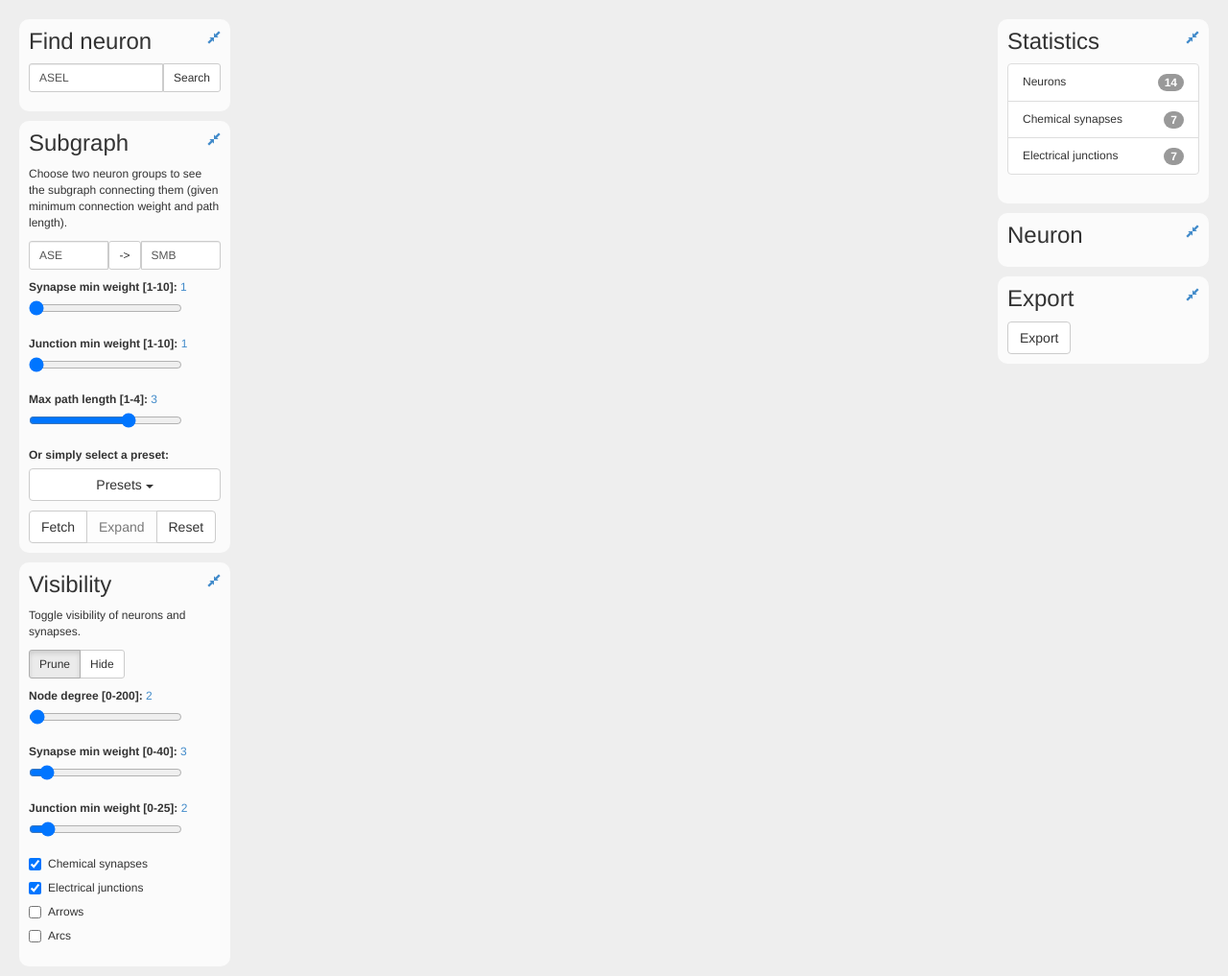
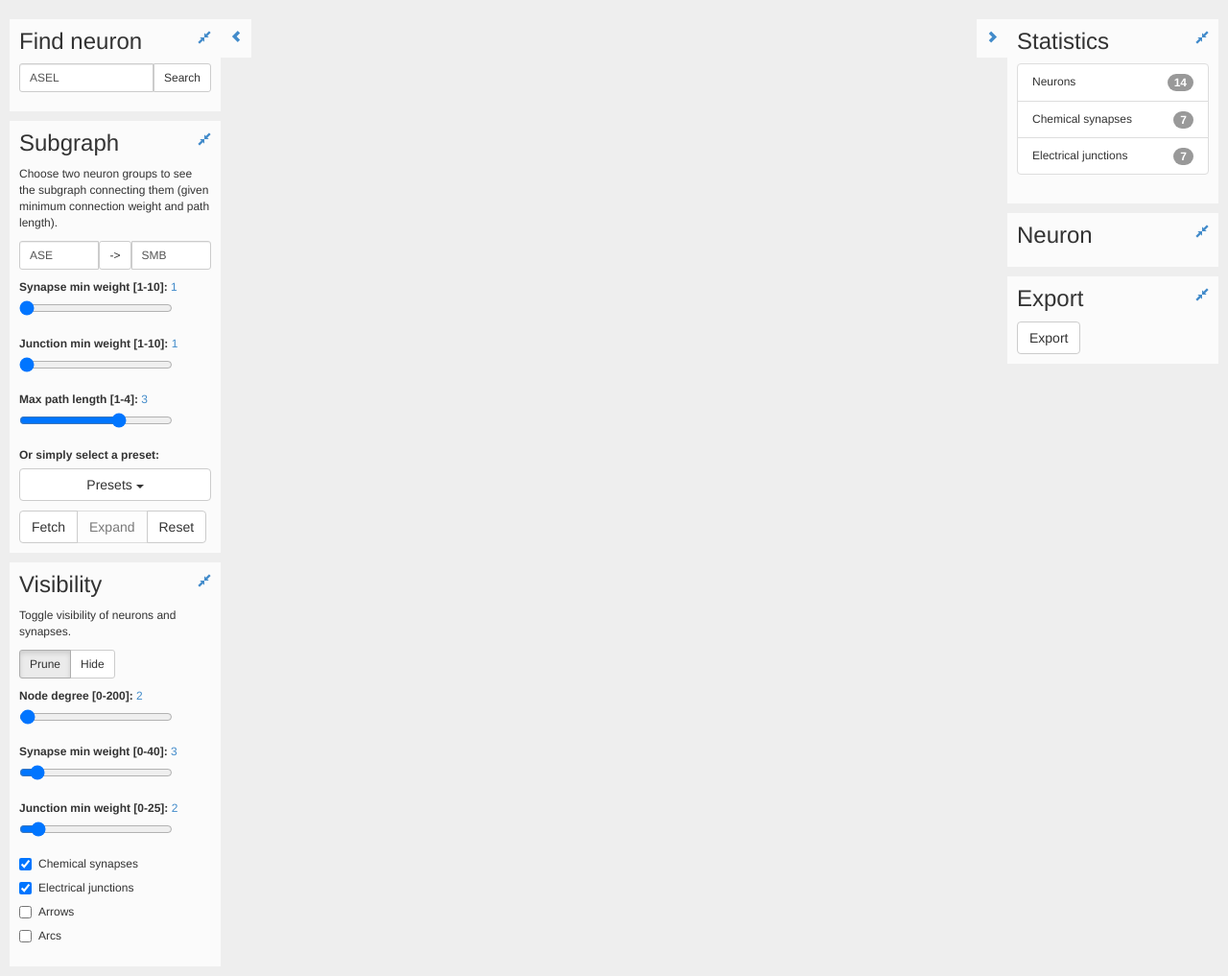
Before and after one commit to buhrmann/elegans, a Flask app: page / in a window 1280 px wide. Shown: the whole page at 96% size. Run offline with Flask 2, Linux system fonts and the light colour scheme; data that the repository does not hold is empty; some libraries are stand-ins or nearby versions.

Commit message:
Made UI panels slide-away-able

```diff
--- a/static/css/d3.css
+++ b/static/css/d3.css
@@ -1,31 +1,75 @@
+@import url(https://fonts.googleapis.com/css?family=Merriweather:300,400,700,900,300italic,400italic,700italic]);
+
 body {
   background-color: #eee;
   margin: 0;
   font-size: 12px;
+  padding-bottom: 0px;
+  margin-bottom: 0px;
+  overflow: hidden;
 }
+
+/*body h3 {
+  font-family: "Merriweather", "PT Serif", Georgia, serif;
+*/}
 
 #graph {
   display: block;
+  position: absolute;
   width: 100%;
   margin: 0 auto;
 }
 
 .uiwidget {
-  width: 220px;
-  /*font-size: 12px;*/
+  position: absolute;
+  top: 20px;
+  width: 310px;
+  overflow: hidden;
+  -webkit-transition: all 0.3s ease;
+  -moz-transition: all 0.3s ease;
+  transition: all 0.3s ease;
 }
 
-#menu-widget {
-  position:absolute;
-  top: 20px;
-  left: 20px;
+.uihandle {
+  background-color: rgba(255, 255, 255, 0.75);
+  position: relative;
+  top: 0px;
+  height: 40px;
+  padding: 10px;
 }
 
-#node-widget {
-  position: fixed;
-  top: 20px;
-  right: 20px;
+.uihandle-left {
+  float:left;
 }
+
+.uihandle-right {
+  float:right;
+}
+
+.uihandle a {
+  text-decoration: none;
+}
+
+.uiwidget-left {
+  left: -210px;
+}
+
+.uiwidget-left.out {
+  left: 10px;
+}
+
+.uiwidget-right {
+  right: -210px;
+}
+
+.uiwidget-right.out {
+  right: 10px;
+}
+
+.uiwidget .handlelabel {
+  display: none;
+}
+
 
 .uiwidget h3 {
   margin-top: 0px;
@@ -44,10 +88,19 @@ output {
 }
 
 .formpanel {
+  width: 220px;
   background-color: rgba(255, 255, 255, 0.75);
   padding: 10px;
   margin-bottom: 10px;
-  border-radius: 10px;
+  /*border-radius: 10px;*/
+}
+
+.uiwidget-left .formpanel {
+  float: left;
+}
+
+.uiwidget-right .formpanel {
+  float: right;
 }
 
 #fetchbutton, #resetbutton {
--- a/templates/graph.html
+++ b/templates/graph.html
@@ -5,8 +5,7 @@
   {% if data %}
     <div id="graph"></div>
 
-     <div class="uiwidget" id="menu-widget">
-      <form>
+    <div class="uiwidget uiwidget-left out" id="left-widget">
         <div class="formpanel">
           <h3>Find neuron
             <small><a href="#searchpanel" data-toggle="collapse" aria-expanded="true" aria-controls="nodepanel">
@@ -23,6 +22,12 @@
               </div>
             </p>
           </div>
+        </div>
+        <div class="uihandle uihandle-left" id="lefthandle">
+          <a href="#">
+            <span class="handlelabel">Controls</span>
+            <span class='glyphicon glyphicon-chevron-left'></span>
+          </a>
         </div>
 
         <div class="formpanel">
@@ -118,10 +123,9 @@
           </div>
         </div>
         </div>
-      </form>
     </div>
 
-    <div class="uiwidget" id="node-widget">
+    <div class="uiwidget uiwidget-right out" id="right-widget">
       <div class="formpanel">
         <h3>Statistics
           <small><a href="#statpanel" data-toggle="collapse" aria-expanded="true" aria-controls="statpanel">
@@ -135,6 +139,12 @@
             <li class="list-group-item"><span class="badge stats-item" id="stats-ej">7</span>Electrical junctions</li>
           </ul>
         </div>
+      </div>
+      <div class="uihandle uihandle-right" id="righthandle">
+        <a href="#">
+          <span class='glyphicon glyphicon-chevron-right'></span>
+          <span class="handlelabel"> Info</span>
+        </a>
       </div>
 
       <div class="formpanel">
@@ -204,6 +214,31 @@
       $(this).blur();
     });
 
+    $("#lefthandle").click(function() {
+      $("#left-widget").toggleClass("out");
+      var s = $("#lefthandle").find("span.glyphicon");
+      if (s.hasClass("glyphicon-chevron-right")) {
+        s.removeClass("glyphicon-chevron-right").addClass("glyphicon-chevron-left");
+        $("#lefthandle").find("a span.handlelabel").css("display", "none");
+      }
+      else {
+        s.removeClass("glyphicon-chevron-left").addClass("glyphicon-chevron-right");
+        $("#lefthandle").find("a span.handlelabel").css("display", "inline");
+      }
+    });
+    $("#righthandle").click(function() {
+      $("#right-widget").toggleClass("out");
+      var s = $("#righthandle").find("span.glyphicon");
+      if (s.hasClass("glyphicon-chevron-right")) {
+        s.removeClass("glyphicon-chevron-right").addClass("glyphicon-chevron-left");
+        $("#righthandle").find("a span.handlelabel").css("display", "inline");
+      }
+      else {
+        s.removeClass("glyphicon-chevron-left").addClass("glyphicon-chevron-right");
+        $("#righthandle").find("a span.handlelabel").css("display", "none");
+      }
+    });
+
   });
   </script>
 
```
